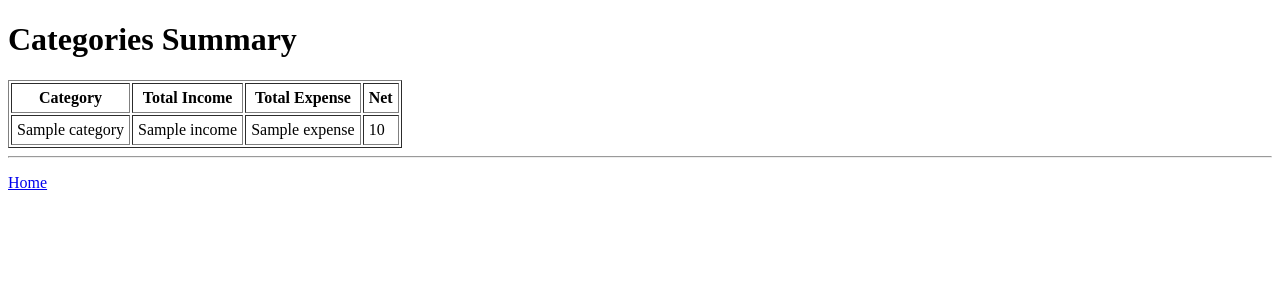
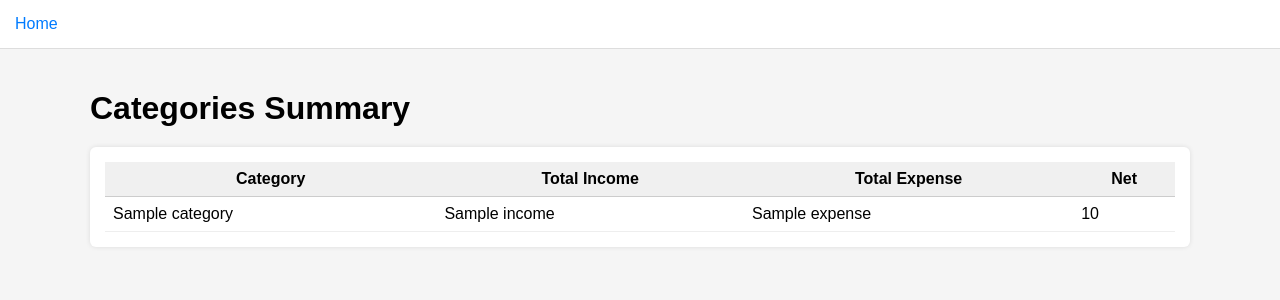
Before and after one commit to markcochow/finance-app, a Python web app: template templates/categories.html in a window 1280 px wide. Shown: the top 300 px of the page. Run offline with Jinja, Linux system fonts and the light colour scheme; the template is opened without the code that fills it: most values are stand-ins (such as "Sample title", 1, 10 or a date in 2020).

Commit message:
Update categories.html

```diff
--- a/templates/categories.html
+++ b/templates/categories.html
@@ -2,14 +2,24 @@
 <html lang="en">
 <head>
     <meta charset="UTF-8">
-    <title>Categories Summary</title>
+    <title>Categories</title>
+    <link rel="stylesheet" href="{{ url_for('static', filename='style.css') }}">
 </head>
 
 <body>
 
+<div class="top-bar">
+    <div class="nav-links">
+        <a href="{{ url_for('index') }}">Home</a>
+    </div>
+</div>
+
+<div class="container">
+
 <h1>Categories Summary</h1>
 
-<table border="1" cellpadding="5">
+<div class="table-box">
+<table>
     <tr>
         <th>Category</th>
         <th>Total Income</th>
@@ -26,12 +36,9 @@
     </tr>
     {% endfor %}
 </table>
+</div>
 
-<hr>
-
-<p>
-    <a href="{{ url_for('index') }}">Home</a>
-</p>
+</div>
 
 </body>
 </html>
```
